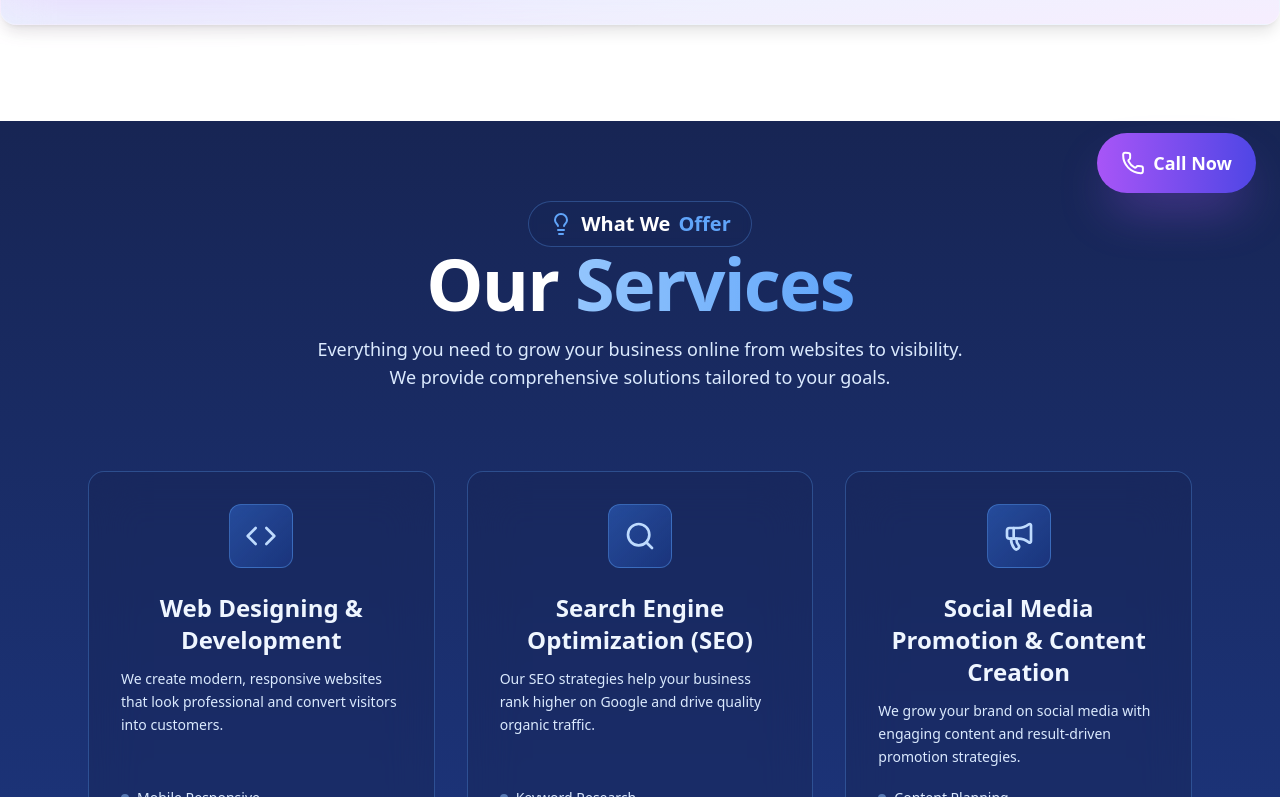
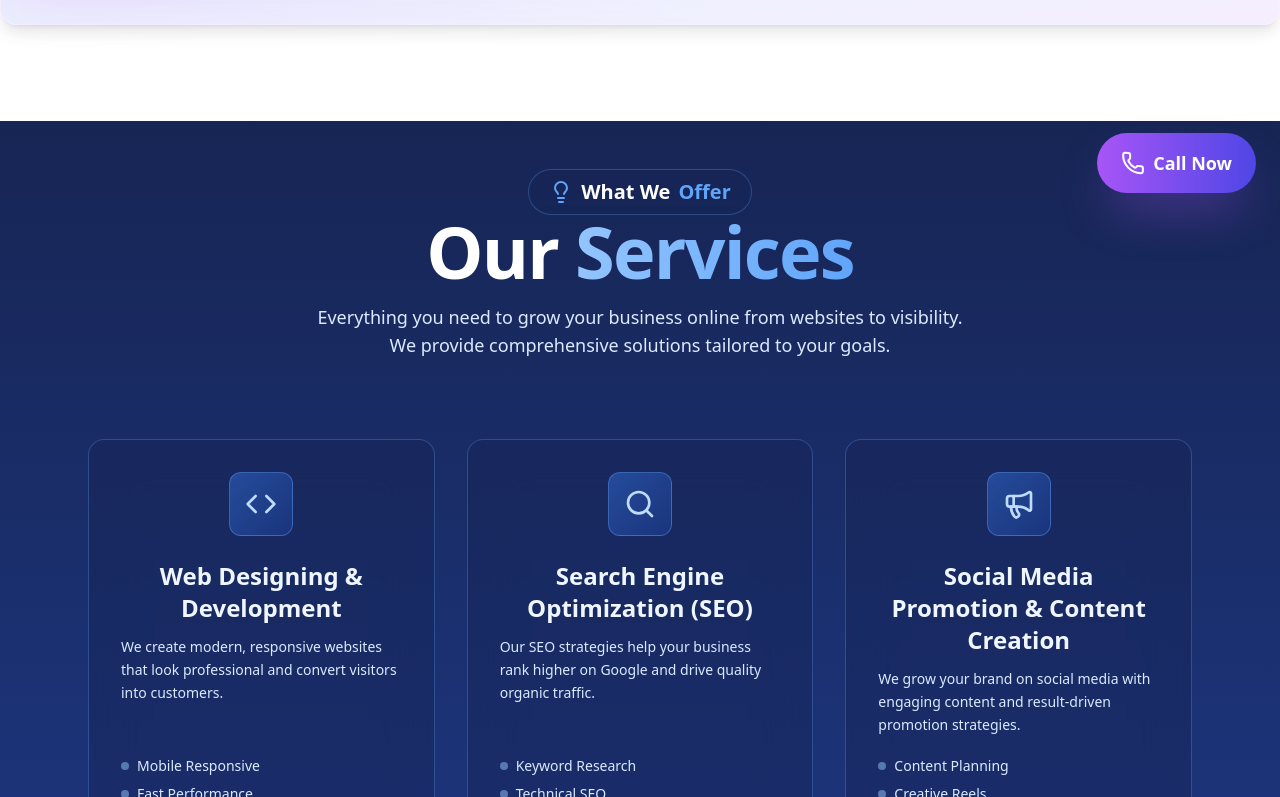
Before and after one commit to ashishkumardubey123/Digital-Web-services-, a Next.js app: page / in a window 1280 px wide. Shown: the part 583-1380 px from the top of the page. Built offline with nearby package versions, Linux system fonts and the light colour scheme.

Commit message:
padding change

```diff
--- a/src/Components/ServicesSection.tsx
+++ b/src/Components/ServicesSection.tsx
@@ -27,7 +27,7 @@ const services = [
 function ServicesSection() {
   return (
     <section
-      className="min-h-screen py-12 mt-14 bg-gradient-to-b from-blue-950 to-blue-900  font-satoshi antialiased bg-grid-white/[0.02] py-20"
+      className="min-h-screen py-12 mt-14 bg-gradient-to-b from-blue-950 to-blue-900  font-satoshi antialiased bg-grid-white/[0.02] "
 
     >
       {/* Heading */}
```
